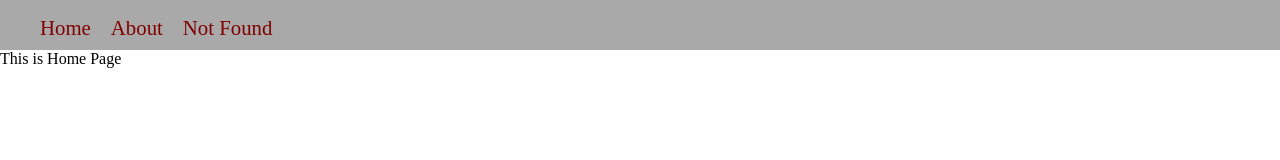
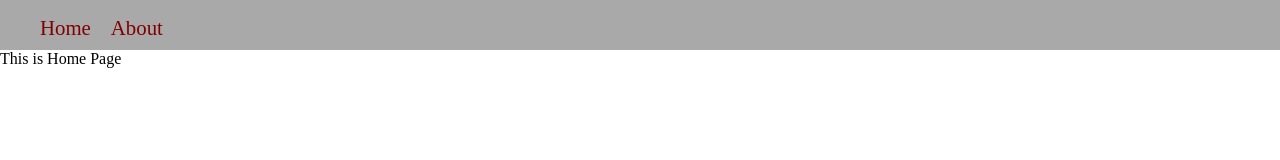
Before and after one commit to vimalmenon/learn-k8s, a Next.js app in the folder App/FrontEnd/: page / in a window 1280 px wide. Before the commit this address had no page. Shown: the top 160 px of the page. Built offline with nearby package versions, Linux system fonts and the light colour scheme.

Commit message:
Frontend: Working on Header

```diff
--- a/App/FrontEnd/pages/404.js
+++ b/App/FrontEnd/app/not-found.js
@@ -1,3 +1,3 @@
-export default function PageNotFound() {
+export default function NotFound() {
   return <section>Page Not Found</section>;
 }
--- a/App/FrontEnd/src/common/header/Header.jsx
+++ b/App/FrontEnd/src/common/header/Header.jsx
@@ -12,9 +12,6 @@ export default function Header() {
           <li>
             <Link href="/about">About</Link>
           </li>
-          <li>
-            <Link href="/not-found">Not Found</Link>
-          </li>
         </ul>
       </nav>
     </header>
```
